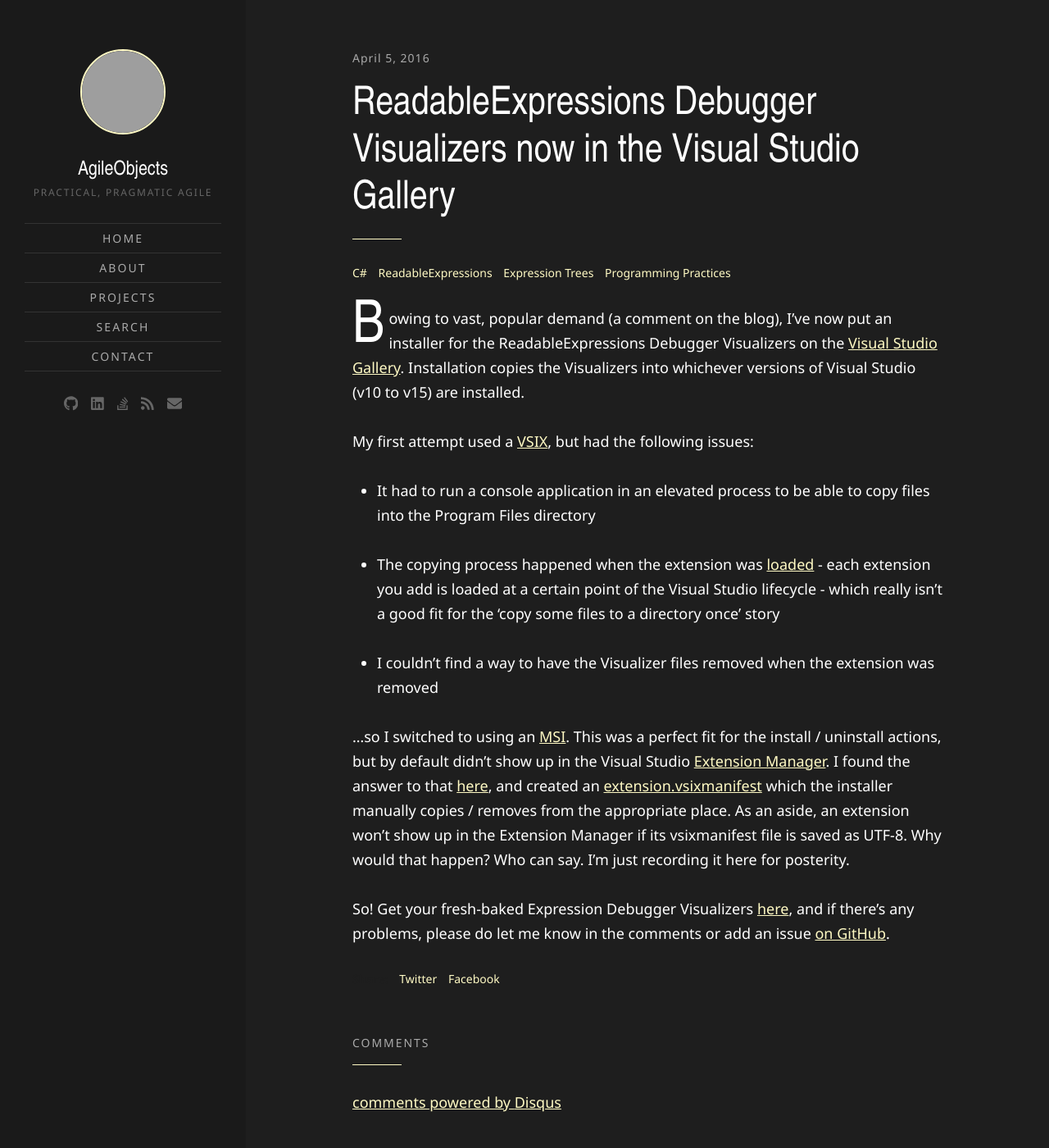
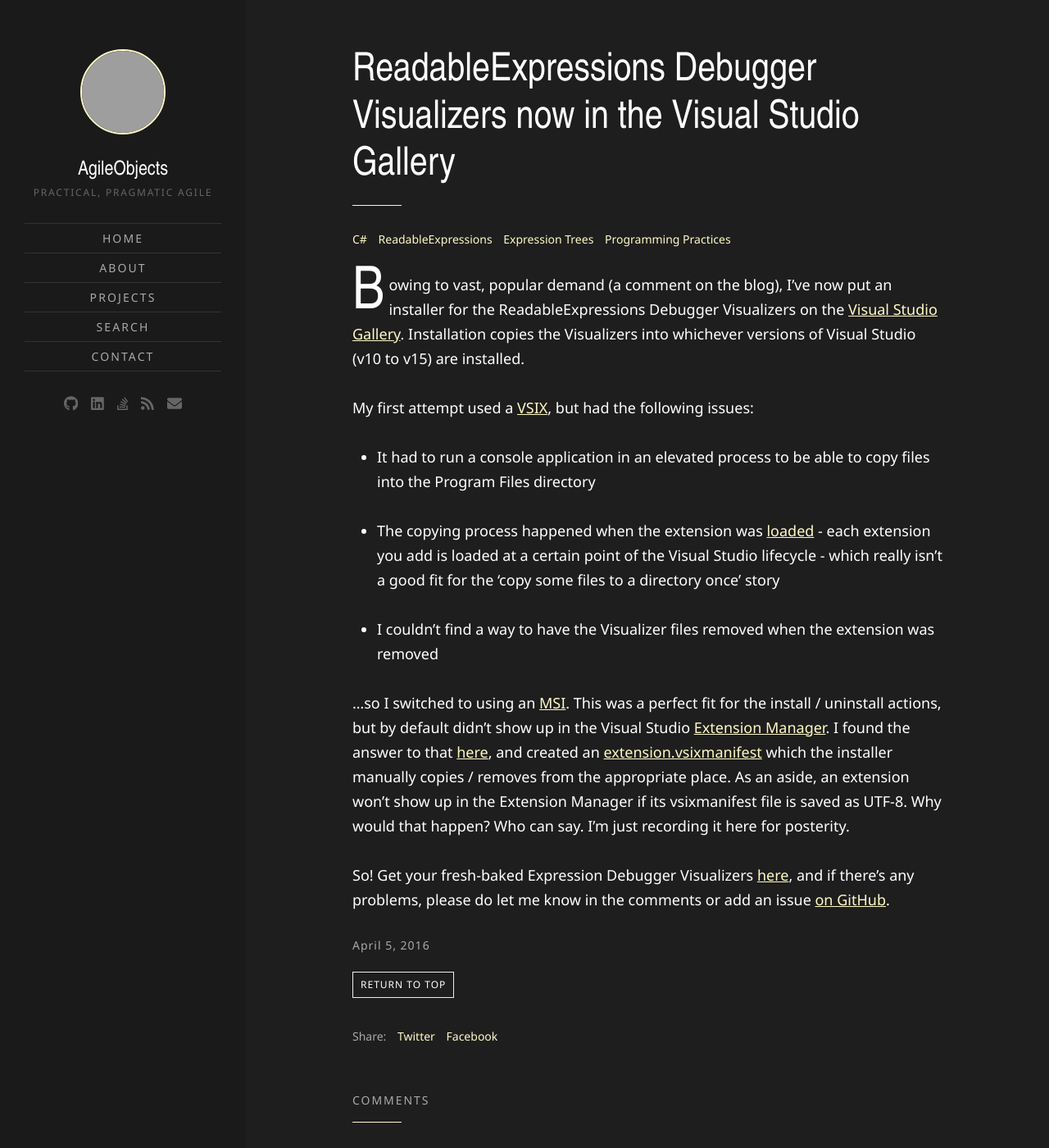
Before and after one commit to agileobjects/agileobjects.github.io, a Jekyll site: the page built from _posts/2016-04-05-readable-expression-tree-debugger-visualizers-visual-studio-gallery.md, in a window 1280 px wide and 1400 px high. Shown: the whole window at 82% size. Built offline with Jekyll 4.4.1, drawn with Linux system fonts in a browser that asks for light colours; comment, search, counter and statistics services are not loaded; grey boxes are pictures that could not be loaded.

Commit message:
Making 'back to  top' link reusable

```diff
--- /dev/null
+++ b/_includes/to-top-link.html
@@ -0,0 +1 @@
+<p><a href="#page" class="tag-top-link">Return to top </a></p>
--- a/_layouts/post.html
+++ b/_layouts/post.html
@@ -9,11 +9,6 @@ post_class: post-template
     <article class="post-full inner">
 
         <header class="post-header">
-            <div class="post-meta">
-                <time class="post-date" datetime="{{ page.date | date: '%Y-%m-%d' }}">
-                    {{ page.date | date: "%B %-d, %Y" }}
-                </time>
-            </div><!-- .post-meta -->
             <h1 class="post-title">{{ page.title }}</h1>
             {% if page.tags.size > 0 %}
             <p class="post-tags">
@@ -30,6 +25,12 @@ post_class: post-template
         <div class="post-content">
             {{content}}
         </div>
+        <div class="post-meta">
+            <time class="post-date" datetime="{{ page.date | date: '%Y-%m-%d' }}">
+                {{ page.date | date: '%B %-d, %Y' }}
+            </time>
+        </div><!-- .post-meta -->
+        {% include to-top-link.html %}
         <footer class="post-footer">
             <div class="post-share">
                 <span class="post-share-title">Share:</span>
--- a/_sass/_content.scss
+++ b/_sass/_content.scss
@@ -52,9 +52,8 @@
 }
 
 .post-share-title {
-    color: $gray-darkest;
+    color: $body-subheading-color;
     display: inline-block;
-    font-weight: 700;
     margin-right: 10px;
 }
 
@@ -172,7 +171,7 @@
 }
 
 .tag-top-link {
-    color: $gray;
+    color: $body-text-color;
     font-size: 12px;
     text-transform: uppercase;
     letter-spacing: 1px;
--- a/index.html
+++ b/index.html
@@ -26,7 +26,7 @@ title: Home
 <!-- Posts Index -->
 <div class="post-feed inner">
     {% if page.url == "/" %}
-    <div class="post-feed-title">Latest Articles</div>
+    <div class="post-feed-title">Latest</div>
     {% endif %}
     <div class="post-feed inner-wide">
         {% for post in paginator.posts %}
--- a/tags/index.html
+++ b/tags/index.html
@@ -25,7 +25,7 @@ title: Post list
                 </li>
                 {% endfor %}
             </ul>
-            <p><a href="#page" class="tag-top-link">Return to top </a></p>
+            {% include to-top-link.html %}
             {% endfor %}
         </div><!-- .entry-box -->
     </div><!-- .inner -->
```
